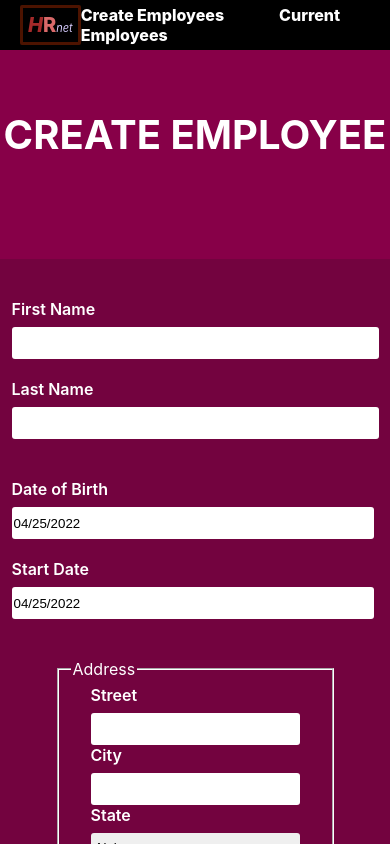
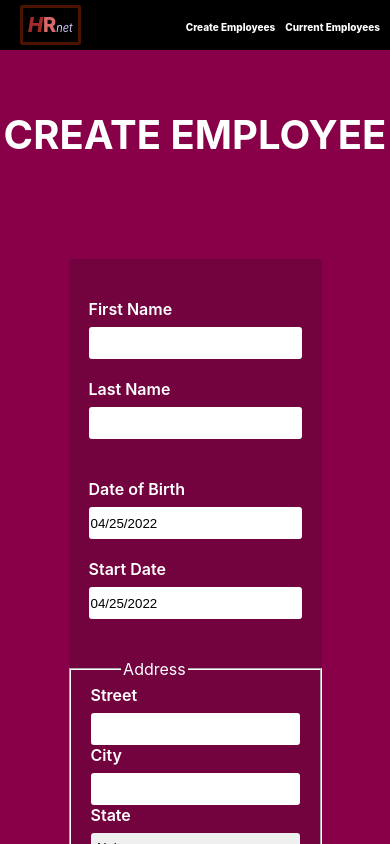
Before and after one commit to Future64/MaximDassonneville_14_22042022, a React (Create React App) app: page / in a window 390 px wide. Shown: the top 844 px of the page. Built offline with nearby package versions, Linux system fonts and the light colour scheme.

Commit message:
form style and refresh form

```diff
--- a/src/components/form/Form.css
+++ b/src/components/form/Form.css
@@ -1,4 +1,4 @@
-.container{
+.container {
   display: flex;
   flex-direction: column;
   justify-content: center;
@@ -7,7 +7,8 @@
   margin: 100px;
 }
 
-input, select{
+input,
+select {
   height: 30px;
   border-radius: 3px;
   border: 1px;
@@ -15,7 +16,7 @@ input, select{
   margin-right: 20px;
 }
 
-label{
+label {
   margin-bottom: 8px;
   font-weight: 600;
   color: white;
@@ -23,7 +24,7 @@ label{
   margin-right: 20px;
 }
 
-.address{
+.address {
   display: flex;
   flex-direction: column;
   flex-wrap: wrap;
@@ -31,31 +32,43 @@ label{
   border-color: white;
   margin-left: 65px;
   margin-right: 65px;
-
 }
 
-.infoEmployee{
+.infoEmployee {
   display: flex;
   flex-direction: row;
   justify-content: space-around;
   flex-wrap: wrap;
 }
-.containerCity, .containerStateZip{
+.containerCity,
+.containerStateZip {
   display: flex;
   flex-direction: row;
   flex-wrap: wrap;
   justify-content: space-between;
 }
-.containerCity input, .containerStateZip input{
+.containerCity input,
+.containerStateZip input {
   width: 205px;
 }
-.firstNameBox, .lastNameBox, .birthdayBox, .startDateBox, .streetBox, .cityBox, .zipCodeBox, .stateBox, .departementBox{
+.firstNameBox,
+.lastNameBox,
+.birthdayBox,
+.startDateBox,
+.streetBox,
+.cityBox,
+.zipCodeBox,
+.stateBox,
+.departementBox {
   display: flex;
   flex-direction: column;
   flex-wrap: wrap;
 }
 
-.firstNameBox, .lastNameBox, .birthdayBox, .startDateBox{
+.firstNameBox,
+.lastNameBox,
+.birthdayBox,
+.startDateBox {
   width: 100%;
   margin-bottom: 20px;
   display: flex;
@@ -63,7 +76,8 @@ label{
   flex-wrap: wrap;
 }
 
-.containerNames, .containerDates{
+.containerNames,
+.containerDates {
   display: flex;
   flex-direction: row;
   justify-content: space-around;
@@ -72,11 +86,11 @@ label{
   /* width: 100%; */
 }
 
-.departementBox{
+.departementBox {
   margin-top: 30px;
 }
 
-button{
+button {
   display: flex;
   justify-content: center;
   align-items: center;
@@ -89,14 +103,15 @@ button{
   background-color: rgb(101, 219, 101);
   margin-top: 20px;
 }
-.saveBtn{
+.saveBtn {
   display: flex;
+  flex-direction: column;
   justify-content: center;
   align-items: center;
   align-content: center;
 }
 
-form{
+form {
   display: flex;
   flex-direction: column;
   justify-content: center;
@@ -106,13 +121,63 @@ form{
   padding-top: 40px;
   padding-bottom: 40px;
 }
-.department{
+.department {
   height: 30px;
 }
-.DatePicker{
+.DatePicker {
   width: 88%;
 }
 
-.react-datepicker__navigation, .react-datepicker__navigation--previous{
+.react-datepicker__navigation,
+.react-datepicker__navigation--previous {
   margin-top: 0px;
 }
+
+.msgError {
+  display: flex;
+  justify-content: center;
+  margin-top: 20px;
+  color: white;
+  font-size: 18px;
+  font-weight: 800;
+  font-style: italic;
+}
+
+.none {
+  display: none;
+}
+
+@media screen and (max-width: 857px) {
+  .address {
+    display: flex;
+    justify-content: center;
+    align-items: center;
+    align-content: center;
+    padding-left: 20%;
+    padding-right: 20%;
+  }
+  .containerCity {
+    display: flex;
+    justify-content: space-evenly;
+    align-items: center;
+    align-content: center;
+  }
+}
+
+@media screen and (max-width: 580px) {
+  .address {
+    margin-left: 0px;
+    margin-right: 0px;
+  }
+}
+
+@media screen and (max-width: 520px) {
+  .DatePicker {
+    width: 85%;
+  }
+}
+@media screen and (max-width: 480px) {
+  .DatePicker {
+    width: 83%;
+  }
+}
--- a/src/components/form/Form.js
+++ b/src/components/form/Form.js
@@ -1,121 +1,224 @@
 import DatePicker from 'react-datepicker'
 import 'react-datepicker/dist/react-datepicker.css'
-import { useState } from 'react'
+import { useEffect, useState } from 'react'
+import { useDispatch, useSelector } from 'react-redux'
+import { setDisplayModal, setArrayEmployee } from '../../redux/reducer'
 import { useNavigate } from 'react-router-dom'
 import './Form.css'
+import InputBox from '../inputBox/InputBox'
 import states from '../../utils/states'
 
 const Form = () => {
+  const firstNameInput = document.querySelector('#firstName')
+  const lastNameInput = document.querySelector('#lastName')
+  const streetInput = document.querySelector('#street')
+  const cityInput = document.querySelector('#city')
+  const zipCodeInput = document.querySelector('#zipCode')
+  const inputClass = document.querySelectorAll('.input')
+
+  const dispatch = useDispatch()
+  const arrayEmployee = useSelector(state => {
+    return state
+  })
   const navigate = useNavigate()
+  const [birthDate, setBirthDate] = useState(new Date())
   const [startDate, setStartDate] = useState(new Date())
+  const [error, setError] = useState(false)
+  const [borderInput, setBorderInput] = useState('display')
   const [messageError, setMessageError] = useState('')
+  const [data, setData] = useState([])
   const [userInputs, setUserInputs] = useState({
-        submit: false,
     firstName: '',
-        dateOfBirth: '',
-        startDate: '',
+    lastName: '',
+    dateBirth: birthDate.toLocaleDateString('en-US'),
+    startDate: startDate.toLocaleDateString('en-US'),
     street: '',
     city: '',
-        state: '',
+    state: 'Alabama',
     zipCode: '',
-        departement: ''
+    departement: 'Sales',
   })
 
   function handleInputChange(event) {
-        const inputName = event.target.name
+    const inputName = event.target.id
     setUserInputs({ ...userInputs, [inputName]: event.target.value })
-        if (event.target.value.length == 0) {
-            setMessageError('You must fill all the fields')
+    if (
+      firstNameInput.value.length == 0 &&
+      lastNameInput.value.length == 0 &&
+      streetInput.value.length == 0 &&
+      cityInput.value.length == 0 &&
+      zipCodeInput.value.length == 0
+    ) {
+      setError(false)
     } else {
-            setMessageError('')
+      setError(true)
     }
   }
 
-    function navigateTo(tokenState) {
-        if (tokenState !== null) {
-            navigate('/profile')
+  function refreshForm() {
+    firstNameInput.value = ''
+    lastNameInput.value = ''
+    streetInput.value = ''
+    cityInput.value = ''
+    zipCodeInput.value = ''
+    setBirthDate(new Date())
+    setStartDate(new Date())
   }
+
+  function handleDateBirthValue(e) {
+    setUserInputs({
+      ...userInputs,
+      ['dateOfBirth']: e.toLocaleDateString('en-US'),
+    })
+  }
+
+  function handleStartDateValue(e) {
+    setUserInputs({
+      ...userInputs,
+      ['startDate']: e.toLocaleDateString('en-US'),
+    })
+  }
+
+  function navigateTo() {
+    navigate('/list-employee')
   }
 
   function saveSubmit(e) {
     e.preventDefault()
-        console.log(e)
+
+    if (error === true) {
+      dispatch(setDisplayModal(true))
+      const newData = [...data, userInputs]
+      if (arrayEmployee.employee.arrayEmployee.length === 0) {
+        dispatch(setArrayEmployee(newData))
+        setData(newData)
+      } else {
+        const dataUpdate = [...arrayEmployee.employee.arrayEmployee, userInputs]
+        setData(dataUpdate)
+        dispatch(setArrayEmployee(dataUpdate))
+      }
+      refreshForm()
+      setMessageError('')
+      // navigateTo()
+    }
+    setMessageError('You must fill all the fields!')
   }
 
+  // console.log('In userInputs:', userInputs)
+  console.log(error)
+  console.log(firstNameInput)
+  console.log("In state's redux:", arrayEmployee.employee.arrayEmployee)
   return (
-        <div className='container'>
-            <form id='create-employee' onSubmit={ (e) => saveSubmit(e) }>
-                <div className='infoEmployee'>
-                    <div className='containerNames'>
-                        <div className='firstNameBox'>
-                            <label htmlFor='first-name'>First Name</label>
-                            <input type='text' id='first-name' onChange={ handleInputChange } />
+    <div className="container">
+      <form
+        id="create-employee"
+        onSubmit={e => {
+          saveSubmit(e)
+        }}>
+        <div className="infoEmployee">
+          <div className="containerNames">
+            <InputBox
+              id="firstName"
+              className="firstNameBox input"
+              onChange={handleInputChange}
+              type="text"
+              content="First Name"
+            />
+
+            <InputBox
+              id="lastName"
+              className="lastNameBox input"
+              onChange={handleInputChange}
+              type="text"
+              content="Last Name"
+            />
           </div>
 
-                        <div className='lastNameBox'>
-                            <label htmlFor='last-name'>Last Name</label>
-                            <input type='text' id='last-name' />
-                        </div>
+          <div className="containerDates">
+            <div className="birthdayBox">
+              <label htmlFor="dateOfBirth">Date of Birth</label>
+              <DatePicker
+                selected={birthDate}
+                onChange={date => {
+                  setBirthDate(date)
+                  handleDateBirthValue(date)
+                }}
+                placeholderText="I have been cleared!"
+                className="DatePicker"
+                id="dateOfBirth"
+                excludeTimes
+              />
             </div>
 
-                    <div className='containerDates'>
-                        <div className='birthdayBox'>
-                            <label htmlFor='date-of-birth'>Date of Birth</label>
-                            <DatePicker selected={ startDate }
-                                        onChange={ (date) => setStartDate(date) }
-                                        placeholderText='I have been cleared!'
-                                        className='DatePicker' />
-                        </div>
-
-                        <div className='startDateBox'>
-                            <label htmlFor='start-date'>Start Date</label>
-                            <DatePicker selected={ startDate }
-                                        onChange={ (date) => setStartDate(date) }
-                                        placeholderText='I have been cleared!'
-                                        className='DatePicker' />
+            <div className="startDateBox">
+              <label htmlFor="startDate">Start Date</label>
+              <DatePicker
+                selected={startDate}
+                onSelect={date => setStartDate(date)}
+                onChange={date => {
+                  handleStartDateValue(date)
+                }}
+                placeholderText="I have been cleared!"
+                className="DatePicker"
+                id="startDate"
+              />
             </div>
           </div>
         </div>
 
-                <fieldset className='address'>
+        <fieldset className="address">
           <legend>Address</legend>
 
-                    <div className='containerCity'>
-                        <div className='streetBox'>
-                            <label htmlFor='street'>Street</label>
-                            <input id='street' type='text' />
+          <div className="containerCity">
+            <InputBox
+              id="street"
+              className="streetBox"
+              onChange={handleInputChange}
+              type="text"
+              content="Street"
+            />
+
+            <InputBox
+              id="city"
+              className="cityBox"
+              onChange={handleInputChange}
+              type="text"
+              content="City"
+            />
           </div>
 
-                        <div className='cityBox'>
-                            <label htmlFor='city'>City</label>
-                            <input id='city' type='text' />
-                        </div>
-                    </div>
-
-                    <div className='containerStateZip'>
-                        <div className='stateBox'>
-                            <label htmlFor='state'>State</label>
-                            <select name='state' id='state' value={ states.name }>
-                                { states.map((state, i) => (
-                                    <option value={ state.name }
-                                            key={ `${ state.abbreviation }-${ i }` }>
-                                        { state.name }
-                                    </option>)
-                                )
-                                }
+          <div className="containerStateZip">
+            <div className="stateBox">
+              <label htmlFor="state">State</label>
+              <select
+                name="state"
+                id="state"
+                value={states.name}
+                onChange={handleInputChange}>
+                {states.map((state, i) => (
+                  <option value={state.name} key={`${state.abbreviation}-${i}`}>
+                    {state.name}
+                  </option>
+                ))}
               </select>
             </div>
 
-                        <div className='zipCodeBox'>
-                            <label htmlFor='zip-code'>Zip Code</label>
-                            <input id='zip-code' type='number' />
-                        </div>
+            <InputBox
+              id="zipCode"
+              className="zipCodeBox"
+              onChange={handleInputChange}
+              type="number"
+              content="Zip Code"
+            />
           </div>
         </fieldset>
 
-                <div className='departementBox'>
-                    <label htmlFor='department'>Department</label>
-                    <select name='department' id='department'>
+        <div className="departementBox">
+          <label htmlFor="departement">Departement</label>
+          <select
+            name="departement"
+            id="departement"
+            onChange={handleInputChange}>
             <option>Sales</option>
             <option>Marketing</option>
             <option>Engineering</option>
@@ -124,8 +227,13 @@ const Form = () => {
           </select>
         </div>
       </form>
-            <div className='saveBtn'>
-                <button onClick={ (e) => saveSubmit(e) }>Save</button>
+      <div className="saveBtn">
+        <button form="create-employee" type="submit">
+          Save
+        </button>
+        <span className={error === true ? 'none' : 'msgError'}>
+          {messageError}
+        </span>
       </div>
     </div>
   )
--- a/src/components/header/Header.css
+++ b/src/components/header/Header.css
@@ -1,4 +1,4 @@
-.header{
+.header {
   display: flex;
   justify-content: space-between;
   align-content: center;
@@ -7,10 +7,16 @@
   background-color: rgb(0, 0, 0);
 }
 
-
-.navlink{
+.navlink {
   color: white;
   text-decoration: none;
   font-weight: 800;
   margin-right: 55px;
 }
+
+@media screen and (max-width: 520px) {
+  .navlink {
+    font-size: 10px;
+    margin-right: 10px;
+  }
+}
--- /dev/null
+++ b/src/components/inputBox/InputBox.js
@@ -0,0 +1,12 @@
+import React from 'react'
+import './InputBox.css'
+
+const InputBox = props => {
+  return (
+    <div className={props.className}>
+      <label htmlFor={props.id}>{props.content}</label>
+      <input id={props.id} type={props.type} onChange={props.onChange} />
+    </div>
+  )
+}
+export default InputBox
--- a/src/pages/createEmployee/CreateEmployee.js
+++ b/src/pages/createEmployee/CreateEmployee.js
@@ -1,29 +1,51 @@
 // import Form from 'components/Form/Form';
-import React from 'react';
-import Form from '../../components/form/Form';
-import Header from '../../components/header/Header';
-import Footer from '../../components/footer/Footer';
+import { useEffect, useState } from 'react'
+import { useDispatch, useSelector } from 'react-redux'
+import { setDisplayModal, setArrayEmployee } from '../../redux/reducer'
+import Form from '../../components/form/Form'
+import Header from '../../components/header/Header'
+import Footer from '../../components/footer/Footer'
 import './CreateEmployee.css'
-import {SimpleReactModalMax} from 'simple-react-modal-max';
+import { SimpleReactModalMax } from 'simple-react-modal-max'
 
 const CreateEmployee = () => {
+  const dispatch = useDispatch()
+  const display = useSelector(state => {
+    return state
+  })
+
+  function helloModal() {
+    if (display.employee.displayModal == true) {
       return (
-        <main className='main'>
-            <Header />
-            <h1>CREATE EMPLOYEE</h1>
-            <Form />
-            <SimpleReactModalMax isOpen={true}
+        <>
+          <SimpleReactModalMax
+            isOpen={true}
             onClose="rightTop"
             responsive={true}
             pageOpacity="soft"
             openAnim={true}
             closeAnim={true}
-                                 txtColor="green"
-            ><p>Employee Created!</p>
+            txtColor="green">
+            <p>Employee Created!</p>
           </SimpleReactModalMax>
+        </>
+      )
+    }
+  }
+
+  useEffect(() => {
+    dispatch(setDisplayModal(false))
+  }, [])
+
+  return (
+    <main className="main">
+      <Header />
+      <h1>CREATE EMPLOYEE</h1>
+      <Form />
+      {helloModal()}
       <Footer />
     </main>
-    );
+  )
 }
 
-export default CreateEmployee;
+export default CreateEmployee
--- a/src/redux/reducer.js
+++ b/src/redux/reducer.js
@@ -3,62 +3,19 @@ import { createSlice } from '@reduxjs/toolkit'
 export const userSlice = createSlice({
   name: 'employee',
   initialState: {
-        submit: false,
-        firstName: '',
-        lastName: '',
-        dateOfBirth: '',
-        startDate: '',
-        street: '',
-        city: '',
-        state: '',
-        zipCode: '',
-        departement: ''
+    displayModal: false,
+    arrayEmployee: [],
   },
   reducers: {
-        setSubmit: (state, action) => {
-            state.submit = action.payload
+    setDisplayModal: (state, action) => {
+      state.displayModal = action.payload
     },
-        setFirstName: (state, action) => {
-            state.firstName = action.payload
+    setArrayEmployee: (state, action) => {
+      state.arrayEmployee = action.payload
     },
-        setLastName: (state, action) => {
-            state.lastName = action.payload
   },
-        setDateOfBirth: (state, action) => {
-            state.dateOfBirth = action.payload
-        },
-        setStartDate: (state, action) => {
-            state.startDate = action.payload
-        },
-        setStreet: (state, action) => {
-            state.street = action.payload
-        },
-        setCity: (state, action) => {
-            state.city = action.payload
-        },
-        setState: (state, action) => {
-            state.state = action.payload
-        },
-        setZipCode: (state, action) => {
-            state.zipCode = action.payload
-        },
-        setDepartement: (state, action) => {
-            state.departement = action.payload
-        }
-    }
 })
 
-export const {
-    setSubmit,
-    setFirstName,
-    setLastName,
-    setDateOfBirth,
-    setStartDate,
-    setStreet,
-    setCity,
-    setState,
-    setZipCode,
-    setDepartement
-} = userSlice.actions
+export const { setDisplayModal, setArrayEmployee } = userSlice.actions
 
 export const employeeReducer = userSlice.reducer
```
Also changed, not shown: src/components/muidataTable/MuidataTable.js (+54 -49 lines), src/index.js (+5 -5 lines), src/pages/createEmployee/CreateEmployee.css (+13 -3 lines), .prettierrc.json, src/components/inputBox/InputBox.css (added). Lines whose indentation alone changed are shown as unchanged.
